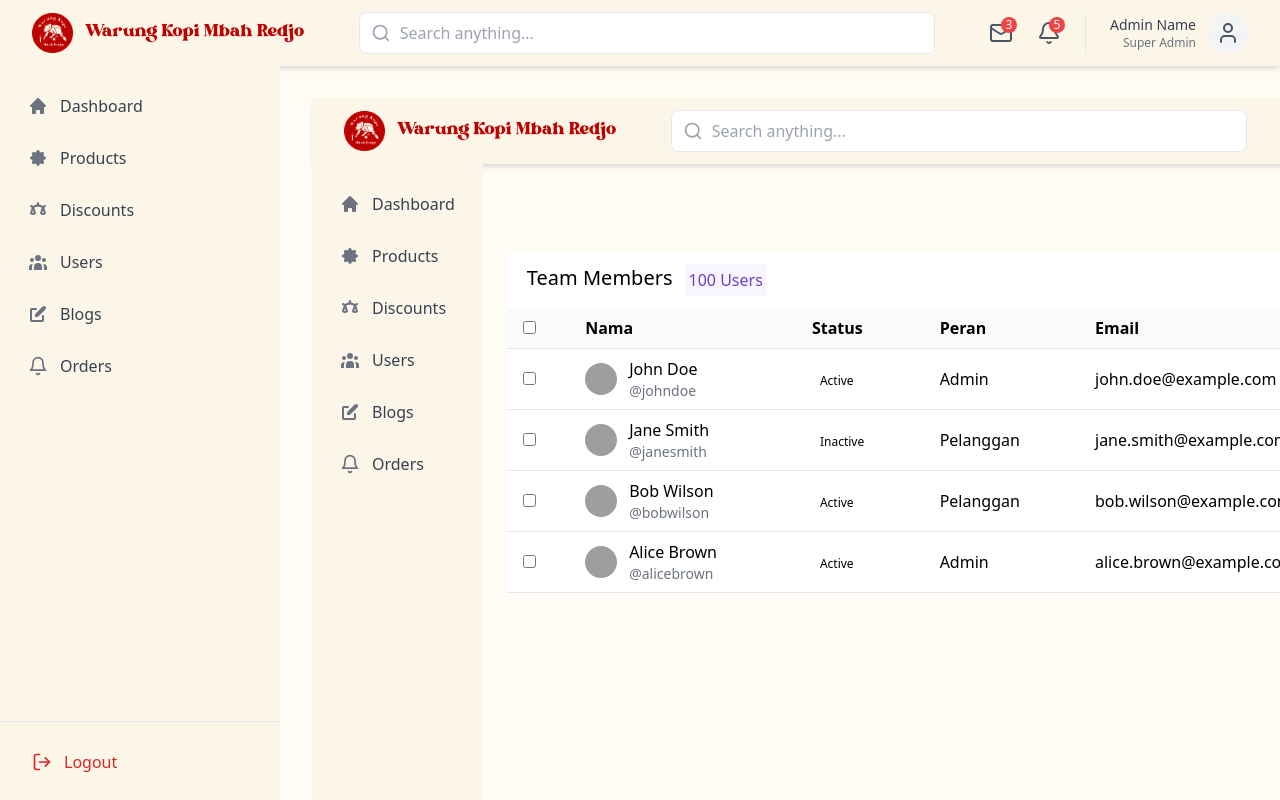
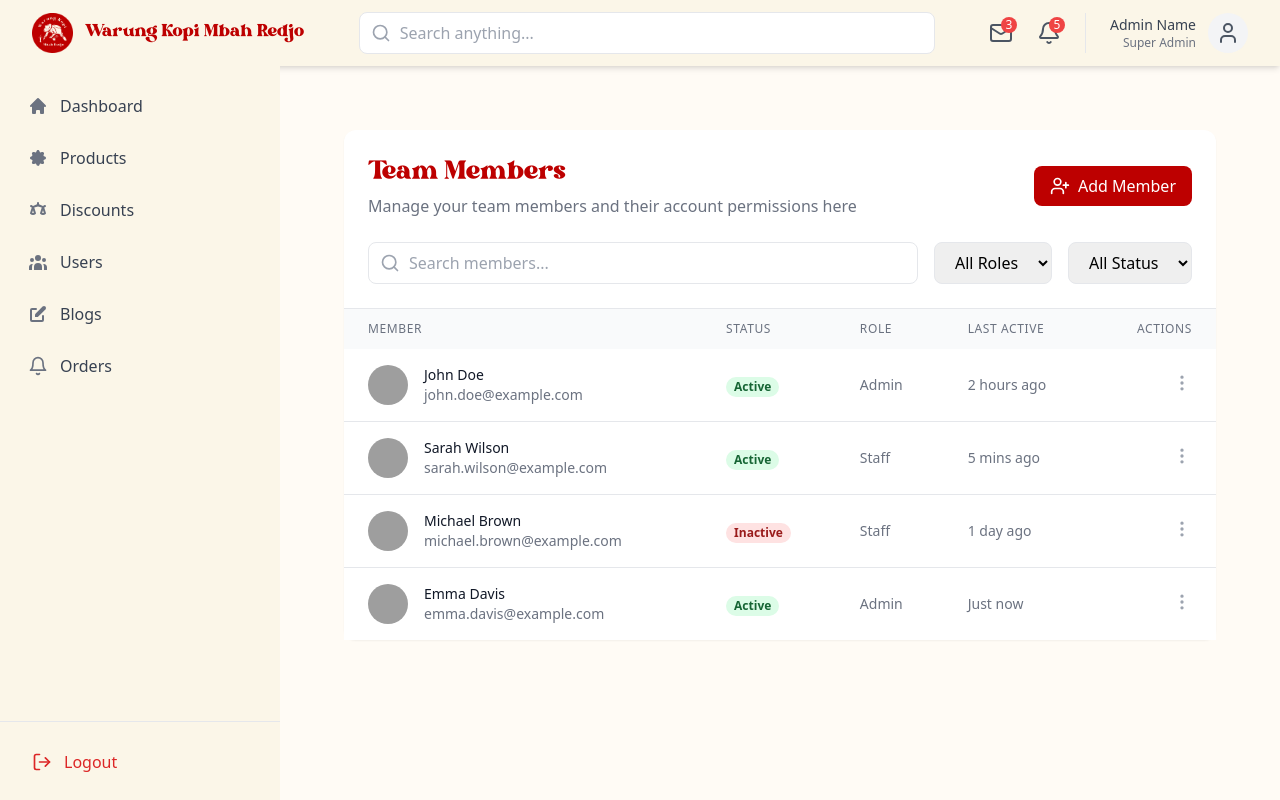
Before and after one commit to inogndslvs/Warung-Kopi-Mbah-Redjo, a React (Vite) app: page /admin/users in a window 1280 px wide. Built offline with nearby package versions, Linux system fonts and the light colour scheme; sample sign-in values are in the browser's storage; grey boxes are pictures that could not be loaded.

Commit message:
redisign

```diff
--- a/src/pages/admin/Users.jsx
+++ b/src/pages/admin/Users.jsx
@@ -1,5 +1,5 @@
-import HeaderAdmin from "../../component/admin/HeaderAdmin";
-import Sidebar from "../../component/admin/Sidebar";
+import { useState } from "react";
+import { Search, MoreVertical, UserPlus } from "lucide-react";
 
 const Users = () => {
   const usersData = [
@@ -7,107 +7,141 @@ const Users = () => {
       id: 1,
       name: "John Doe",
       username: "@johndoe",
-          avatar: "/src/assets/avatar.jpg",
+      avatar: "https://ui-avatars.com/api/?name=John+Doe&background=random",
       status: "Active",
       role: "Admin",
-          email: "john.doe@example.com"
+      email: "john.doe@example.com",
+      lastActive: "2 hours ago"
     },
     {
       id: 2,
-          name: "Jane Smith",
-          username: "@janesmith",
-          avatar: "/src/assets/avatar.jpg",
-          status: "Inactive",
-          role: "Pelanggan",
-          email: "jane.smith@example.com"
+      name: "Sarah Wilson",
+      username: "@sarahw",
+      avatar: "https://ui-avatars.com/api/?name=Sarah+Wilson&background=random",
+      status: "Active",
+      role: "Staff",
+      email: "sarah.wilson@example.com",
+      lastActive: "5 mins ago"
     },
     {
       id: 3,
-          name: "Bob Wilson",
-          username: "@bobwilson",
-          avatar: "/src/assets/avatar.jpg",
-          status: "Active",
-          role: "Pelanggan",
-          email: "bob.wilson@example.com"
+      name: "Michael Brown",
+      username: "@michaelb",
+      avatar: "https://ui-avatars.com/api/?name=Michael+Brown&background=random",
+      status: "Inactive",
+      role: "Staff",
+      email: "michael.brown@example.com",
+      lastActive: "1 day ago"
     },
     {
       id: 4,
-          name: "Alice Brown",
-          username: "@alicebrown",
-          avatar: "/src/assets/avatar.jpg",
+      name: "Emma Davis",
+      username: "@emmad",
+      avatar: "https://ui-avatars.com/api/?name=Emma+Davis&background=random",
       status: "Active",
       role: "Admin",
-          email: "alice.brown@example.com"
+      email: "emma.davis@example.com",
+      lastActive: "Just now"
     }
   ];
 
+  const [searchTerm, setSearchTerm] = useState("");
+
   return (
-    <div className="h-screen w-screen flex flex-col bg-[#FFFBF5]">
-      <HeaderAdmin />
-
-      <div className="flex flex-1">
-        <Sidebar />
-
-        {/* Main Content */}
-        <div className="flex-1">
-          <div className="p-6 mt-16">
-            <div className="flex flex-row align-center py-3 px-5 bg-white">
-                <h1 className="font-medium text-xl">Team Members</h1>
-                <p className="bg-[#F9F5FF] text-[#6941C6] rounded ml-3 p-1"><span>100</span> Users</p>
+    <div className="p-8">
+      <div className="max-w-6xl mx-auto">
+        <div className="bg-white rounded-xl shadow-sm">
+          {/* Header */}
+          <div className="p-6 border-b">
+            <div className="flex items-center justify-between mb-4">
+              <div>
+                <h1 className="text-4xl font-bright text-primary">Team Members</h1>
+                <p className="text-gray-500">Manage your team members and their account permissions here</p>
+              </div>
+              <button className="flex items-center gap-2 px-4 py-2 bg-primary text-white rounded-lg hover:bg-primary/90 transition-colors">
+                <UserPlus size={20} />
+                Add Member
+              </button>
             </div>
 
-          <table className="min-w-full table-auto bg-white">
-          <thead className="bg-header">
-            <tr className="bg-gray-50 text-left border-b border-gray">
-              <th className="px-4 py-2"><input type="checkbox" name="nama" value="nama" /></th>
-              <th className="px-4 py-2">Nama</th>
-              <th className="px-4 py-2">Status</th>
-              <th className="px-4 py-2">Peran</th>
-              <th className="px-4 py-2">Email</th>
-              <th className="px-4 py-2"></th>
+            {/* Search and Filter */}
+            <div className="flex gap-4 mt-6">
+              <div className="flex-1 relative">
+                <Search className="absolute left-3 top-1/2 -translate-y-1/2 text-gray-400" size={20} />
+                <input
+                  type="text"
+                  placeholder="Search members..."
+                  className="w-full pl-10 pr-4 py-2 border rounded-lg focus:outline-none focus:ring-2 focus:ring-primary/20"
+                  value={searchTerm}
+                  onChange={(e) => setSearchTerm(e.target.value)}
+                />
+              </div>
+              <select className="px-4 py-2 border rounded-lg focus:outline-none focus:ring-2 focus:ring-primary/20">
+                <option>All Roles</option>
+                <option>Admin</option>
+                <option>Staff</option>
+              </select>
+              <select className="px-4 py-2 border rounded-lg focus:outline-none focus:ring-2 focus:ring-primary/20">
+                <option>All Status</option>
+                <option>Active</option>
+                <option>Inactive</option>
+              </select>
+            </div>
+          </div>
+
+          {/* Table */}
+          <div className="overflow-x-auto">
+            <table className="w-full">
+              <thead className="bg-gray-50">
+                <tr>
+                  <th className="px-6 py-3 text-left text-xs font-medium text-gray-500 uppercase tracking-wider">
+                    Member
+                  </th>
+                  <th className="px-6 py-3 text-left text-xs font-medium text-gray-500 uppercase tracking-wider">
+                    Status
+                  </th>
+                  <th className="px-6 py-3 text-left text-xs font-medium text-gray-500 uppercase tracking-wider">
+                    Role
+                  </th>
+                  <th className="px-6 py-3 text-left text-xs font-medium text-gray-500 uppercase tracking-wider">
+                    Last Active
+                  </th>
+                  <th className="px-6 py-3 text-right text-xs font-medium text-gray-500 uppercase tracking-wider">
+                    Actions
+                  </th>
                 </tr>
               </thead>
-          <tbody>
-            {usersData.map((user, index) => (
-              <tr key={user.id} className={`border-b border-gray bg-white}`}>
-                <td className="px-4 py-2"><input type="checkbox" name="nama" value="nama" /></td>
-                <td className="px-4 py-2">
-                  <div className="flex items-center gap-3">
-                    <img
-                      src={user.avatar}
-                      alt={user.name}
-                      className="w-8 h-8 rounded-full"
-                    />
-                    <div>
-                      <div className="font-medium">{user.name}</div>
-                      <div className="text-sm text-gray-500">{user.username}</div>
+              <tbody className="bg-white divide-y divide-gray-200">
+                {usersData.map((user) => (
+                  <tr key={user.id} className="hover:bg-gray-50">
+                    <td className="px-6 py-4 whitespace-nowrap">
+                      <div className="flex items-center">
+                        <img className="h-10 w-10 rounded-full" src={user.avatar} alt="" />
+                        <div className="ml-4">
+                          <div className="text-sm font-medium text-gray-900">{user.name}</div>
+                          <div className="text-sm text-gray-500">{user.email}</div>
                         </div>
                       </div>
                     </td>
-                <td className="px-4 py-2">
-                  <span className={`px-2 py-1 rounded-full text-xs ${
+                    <td className="px-6 py-4 whitespace-nowrap">
+                      <span className={`px-2 inline-flex text-xs leading-5 font-semibold rounded-full ${
                         user.status === 'Active'
-                      ? 'bg-green_100 text-green_800'
-                      : 'bg-red_100 text-red_800'
+                          ? 'bg-green-100 text-green-800'
+                          : 'bg-red-100 text-red-800'
                       }`}>
                         {user.status}
                       </span>
                     </td>
-                <td className="px-4 py-2">{user.role}</td>
-                <td className="px-4 py-2">{user.email}</td>
-                <td className="px-4 py-2">
-                  <div className="flex justify-center gap-2">
-                    <button className="bg-[#DC2626] text-white px-3 py-1 rounded-md flex items-center gap-1">
-                      <svg className="w-4 h-4" fill="none" stroke="currentColor" viewBox="0 0 24 24">
-                        <path strokeLinecap="round" strokeLinejoin="round" strokeWidth="2" d="M19 7l-.867 12.142A2 2 0 0116.138 21H7.862a2 2 0 01-1.995-1.858L5 7m5 4v6m4-6v6m1-10V4a1 1 0 00-1-1h-4a1 1 0 00-1 1v3M4 7h16" />
-                      </svg>
+                    <td className="px-6 py-4 whitespace-nowrap text-sm text-gray-500">
+                      {user.role}
+                    </td>
+                    <td className="px-6 py-4 whitespace-nowrap text-sm text-gray-500">
+                      {user.lastActive}
+                    </td>
+                    <td className="px-6 py-4 whitespace-nowrap text-right text-sm font-medium">
+                      <button className="text-gray-400 hover:text-gray-600">
+                        <MoreVertical size={20} />
                       </button>
-                    <button className="bg-[#2536EB] text-white px-3 py-1 rounded-md flex items-center gap-1">
-                      <svg className="w-4 h-4" fill="none" stroke="currentColor" viewBox="0 0 24 24">
-                        <path strokeLinecap="round" strokeLinejoin="round" strokeWidth="2" d="M11 5H6a2 2 0 00-2 2v11a2 2 0 002 2h11a2 2 0 002-2v-5m-1.414-9.414a2 2 0 112.828 2.828L11.828 15H9v-2.828l8.586-8.586z" />
-                      </svg>
-                    </button>
-                  </div>
                     </td>
                   </tr>
                 ))}
@@ -118,6 +152,6 @@ const Users = () => {
       </div>
     </div>
   );
-}
+};
 
 export default Users;
```
Lines whose indentation alone changed are shown as unchanged.
